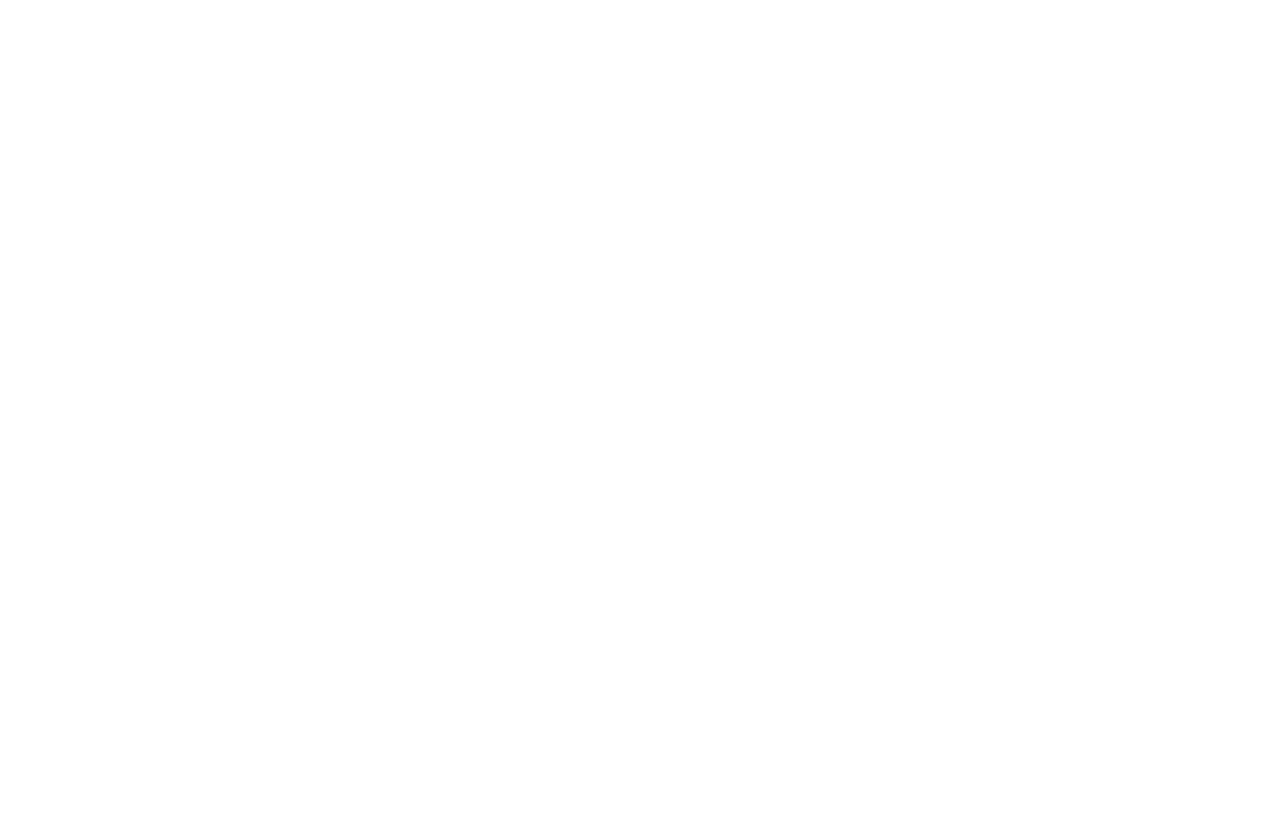
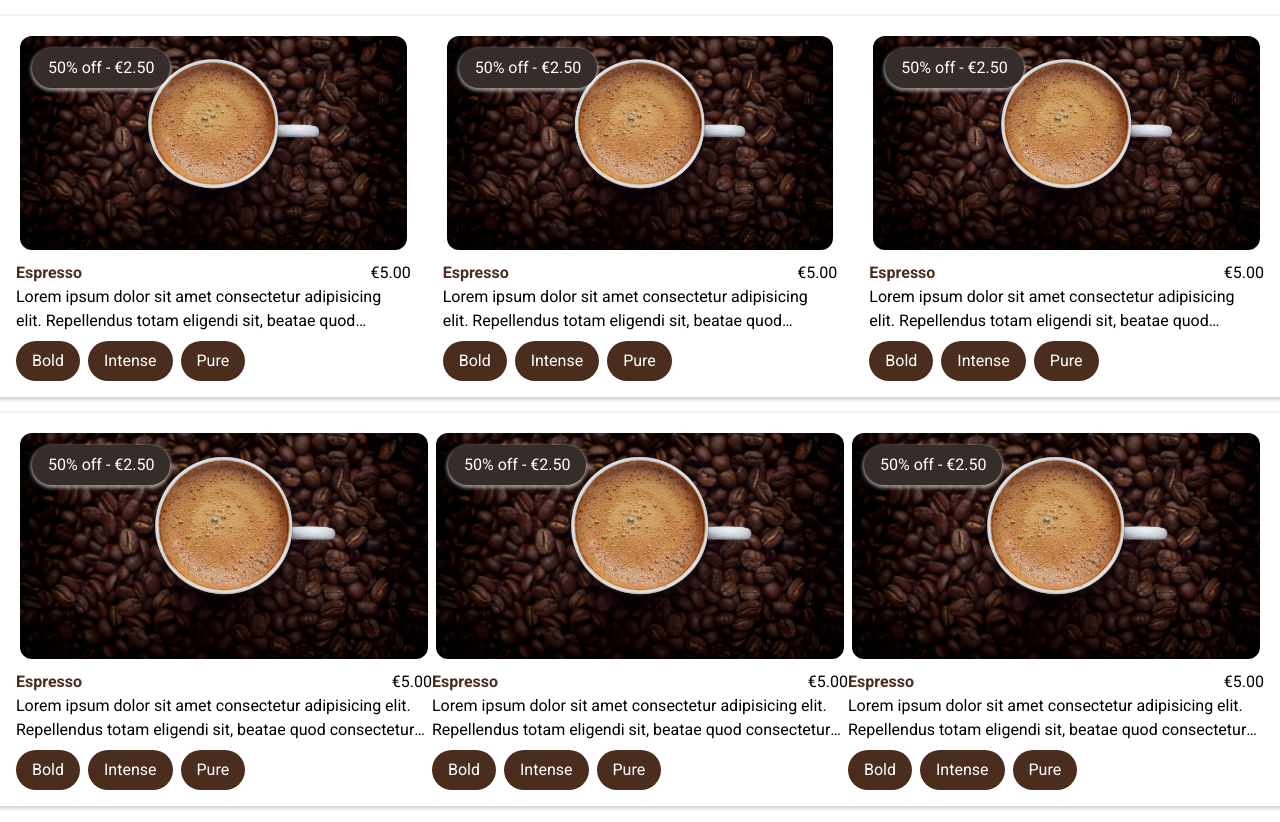
Before and after one commit to Georgy181/website-design, a plain HTML site: page coffee/index.html in a window 1280 px wide. Before the commit the page ends 800 px from the top, so only its background shows below. Drawn offline with Linux system fonts and the light colour scheme.

Commit message:
products grid

```diff
--- a/coffee/index.html
+++ b/coffee/index.html
@@ -0,0 +1,145 @@
+<!DOCTYPE html>
+<html lang="en">
+<head>
+    <meta charset="UTF-8">
+    <meta name="viewport" content="width=device-width, initial-scale=1.0">
+    <title>Document</title>
+
+    <link rel="stylesheet" href="style.css">
+    <title>Coffee shop</title>
+
+</head>
+<body>
+
+    <main class="container">
+        <section class="d-grid grid-3col gap-3">
+
+            <!-----A colum for a product-->
+            <div class="col">
+                <figure class="product-image">
+                    <img src="assets/coffee-mug.jpg" alt="">
+                    <figcaption class="product-tag">50% off - &euro;2.50</figcaption>
+                </figure>
+
+                <div class="d-flex flex-between">
+                    <strong><class class="text-primary">Espresso</class></strong>
+                    <span>&euro;5.00</span>
+                </div>
+
+                <p class="line-2">Lorem ipsum dolor sit amet consectetur adipisicing elit. Repellendus totam eligendi sit, beatae quod consectetur sapiente harum atque iure suscipit error asperiores, nihil ad iste earum sed praesentium assumenda maxime.</p>
+
+                <div class="tags">
+                    <a href="#"class="tag-item">Bold</a>
+                    <a href="#"class="tag-item">Intense</a>
+                    <a href="#"class="tag-item">Pure</a>
+                </div>
+
+            </div>
+            <div class="col">
+                <figure class="product-image">
+                    <img src="assets/coffee-mug.jpg" alt="">
+                    <figcaption class="product-tag">50% off - &euro;2.50</figcaption>
+                </figure>
+
+                <div class="d-flex flex-between">
+                    <strong><class class="text-primary">Espresso</class></strong>
+                    <span>&euro;5.00</span>
+                </div>
+
+                <p class="line-2">Lorem ipsum dolor sit amet consectetur adipisicing elit. Repellendus totam eligendi sit, beatae quod consectetur sapiente harum atque iure suscipit error asperiores, nihil ad iste earum sed praesentium assumenda maxime.</p>
+
+                <div class="tags">
+                    <a href="#"class="tag-item">Bold</a>
+                    <a href="#"class="tag-item">Intense</a>
+                    <a href="#"class="tag-item">Pure</a>
+                </div>
+
+            </div>
+            <div class="col">
+                <figure class="product-image">
+                    <img src="assets/coffee-mug.jpg" alt="">
+                    <figcaption class="product-tag">50% off - &euro;2.50</figcaption>
+                </figure>
+
+                <div class="d-flex flex-between">
+                    <strong><class class="text-primary">Espresso</class></strong>
+                    <span>&euro;5.00</span>
+                </div>
+
+                <p class="line-2">Lorem ipsum dolor sit amet consectetur adipisicing elit. Repellendus totam eligendi sit, beatae quod consectetur sapiente harum atque iure suscipit error asperiores, nihil ad iste earum sed praesentium assumenda maxime.</p>
+
+                <div class="tags">
+                    <a href="#"class="tag-item">Bold</a>
+                    <a href="#"class="tag-item">Intense</a>
+                    <a href="#"class="tag-item">Pure</a>
+                </div>
+
+            </div>
+        </section>
+        <main class="container">
+            <section class="d-grid grid-3col">
+
+                <!-----A colum for a product-->
+                <div class="col">
+                    <figure class="product-image">
+                        <img src="assets/coffee-mug.jpg" alt="">
+                        <figcaption class="product-tag">50% off - &euro;2.50</figcaption>
+                    </figure>
+
+                    <div class="d-flex flex-between">
+                        <strong><class class="text-primary">Espresso</class></strong>
+                        <span>&euro;5.00</span>
+                    </div>
+
+                    <p class="line-2">Lorem ipsum dolor sit amet consectetur adipisicing elit. Repellendus totam eligendi sit, beatae quod consectetur sapiente harum atque iure suscipit error asperiores, nihil ad iste earum sed praesentium assumenda maxime.</p>
+
+                    <div class="tags">
+                        <a href="#"class="tag-item">Bold</a>
+                        <a href="#"class="tag-item">Intense</a>
+                        <a href="#"class="tag-item">Pure</a>
+                    </div>
+
+                </div>
+                <div class="col">
+                    <figure class="product-image">
+                        <img src="assets/coffee-mug.jpg" alt="">
+                        <figcaption class="product-tag">50% off - &euro;2.50</figcaption>
+                    </figure>
+
+                    <div class="d-flex flex-between">
+                        <strong><class class="text-primary">Espresso</class></strong>
+                        <span>&euro;5.00</span>
+                    </div>
+
+                    <p class="line-2">Lorem ipsum dolor sit amet consectetur adipisicing elit. Repellendus totam eligendi sit, beatae quod consectetur sapiente harum atque iure suscipit error asperiores, nihil ad iste earum sed praesentium assumenda maxime.</p>
+
+                    <div class="tags">
+                        <a href="#"class="tag-item">Bold</a>
+                        <a href="#"class="tag-item">Intense</a>
+                        <a href="#"class="tag-item">Pure</a>
+                    </div>
+
+                </div>
+                <div class="col">
+                    <figure class="product-image">
+                        <img src="assets/coffee-mug.jpg" alt="">
+                        <figcaption class="product-tag">50% off - &euro;2.50</figcaption>
+                    </figure>
+
+                    <div class="d-flex flex-between">
+                        <strong><class class="text-primary">Espresso</class></strong>
+                        <span>&euro;5.00</span>
+                    </div>
+
+                    <p class="line-2">Lorem ipsum dolor sit amet consectetur adipisicing elit. Repellendus totam eligendi sit, beatae quod consectetur sapiente harum atque iure suscipit error asperiores, nihil ad iste earum sed praesentium assumenda maxime.</p>
+
+                    <div class="tags">
+                        <a href="#"class="tag-item">Bold</a>
+                        <a href="#"class="tag-item">Intense</a>
+                        <a href="#"class="tag-item">Pure</a>
+                    </div>
+
+                </div>
+    </main>
+</body>
+</html>
```
Also changed, not shown: coffee/style-guide.html (+2 -1 lines).
